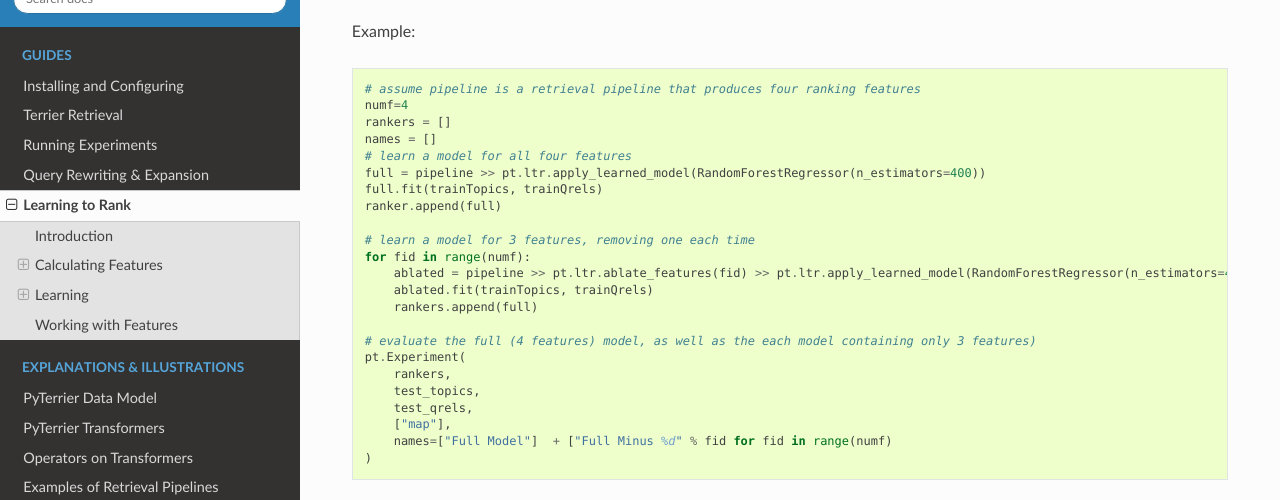
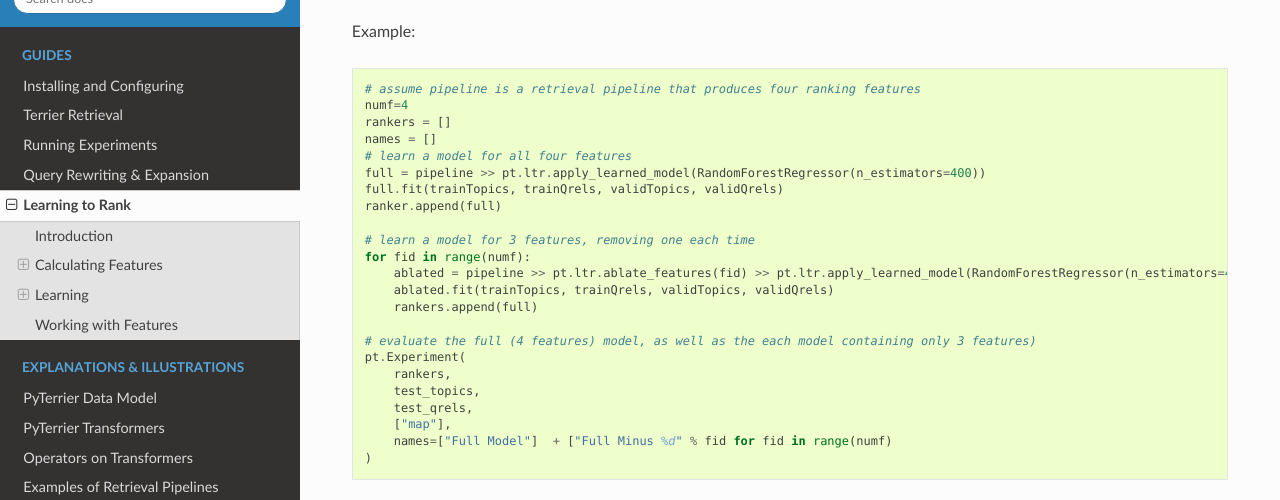
Before and after one commit to terrier-org/pyterrier, a Sphinx documentation site: the page built from docs/ltr.rst, in a window 1280 px wide and 900 px high, scrolled down 3251 px, cut to the strip 78-578 px from the top of the window. Built offline with Sphinx 7.4.7 and the Read the Docs theme 2.0.0, drawn with Linux system fonts in a browser that asks for light colours; pages that are not in the unit, such as notebooks, are missing from menus; the version number is read from the project's files by our own code.

Commit message:
adding validation to 2nd example

```diff
--- a/docs/ltr.rst
+++ b/docs/ltr.rst
@@ -161,13 +161,13 @@ Example::
     names = []
     # learn a model for all four features
     full = pipeline >> pt.ltr.apply_learned_model(RandomForestRegressor(n_estimators=400))
-    full.fit(trainTopics, trainQrels)
+    full.fit(trainTopics, trainQrels, validTopics, validQrels)
     ranker.append(full)
 
     # learn a model for 3 features, removing one each time
     for fid in range(numf):
         ablated = pipeline >> pt.ltr.ablate_features(fid) >> pt.ltr.apply_learned_model(RandomForestRegressor(n_estimators=400))
-        ablated.fit(trainTopics, trainQrels)
+        ablated.fit(trainTopics, trainQrels, validTopics, validQrels)
         rankers.append(full)
 
     # evaluate the full (4 features) model, as well as the each model containing only 3 features)
```
